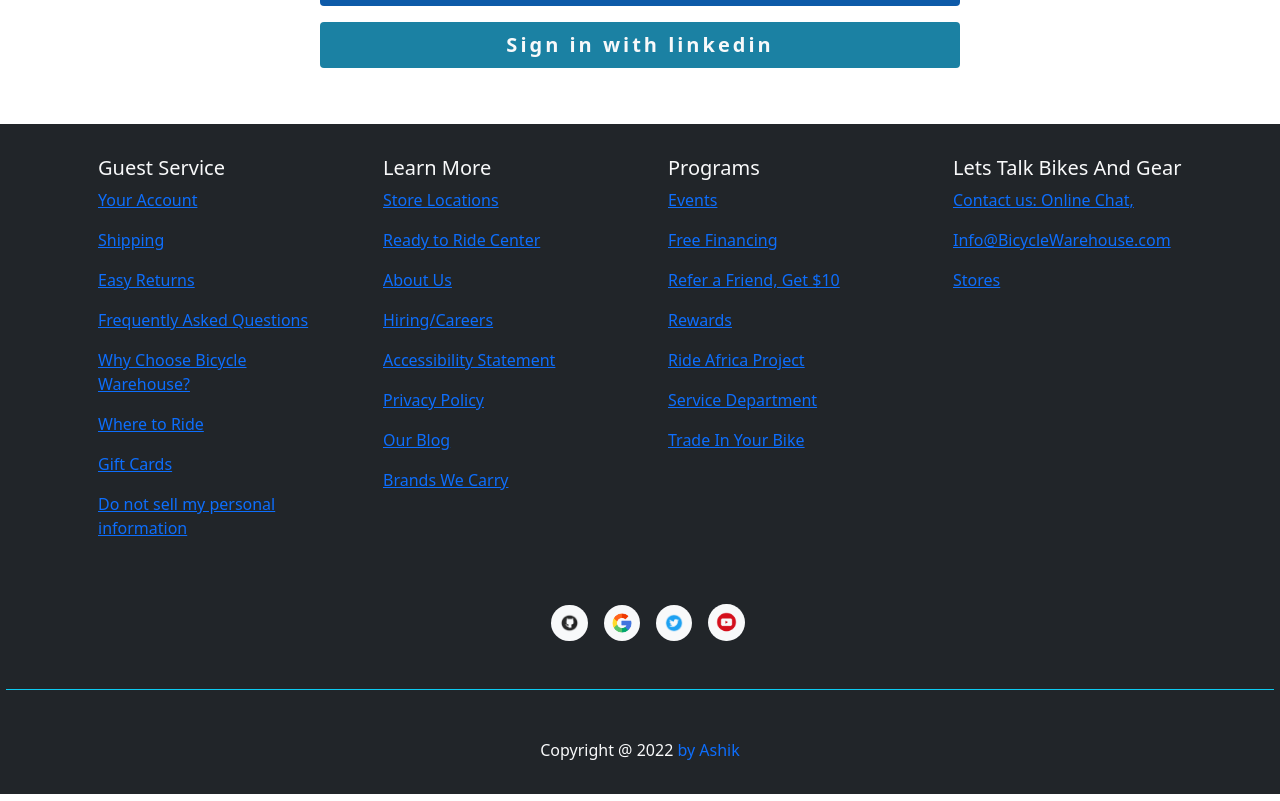
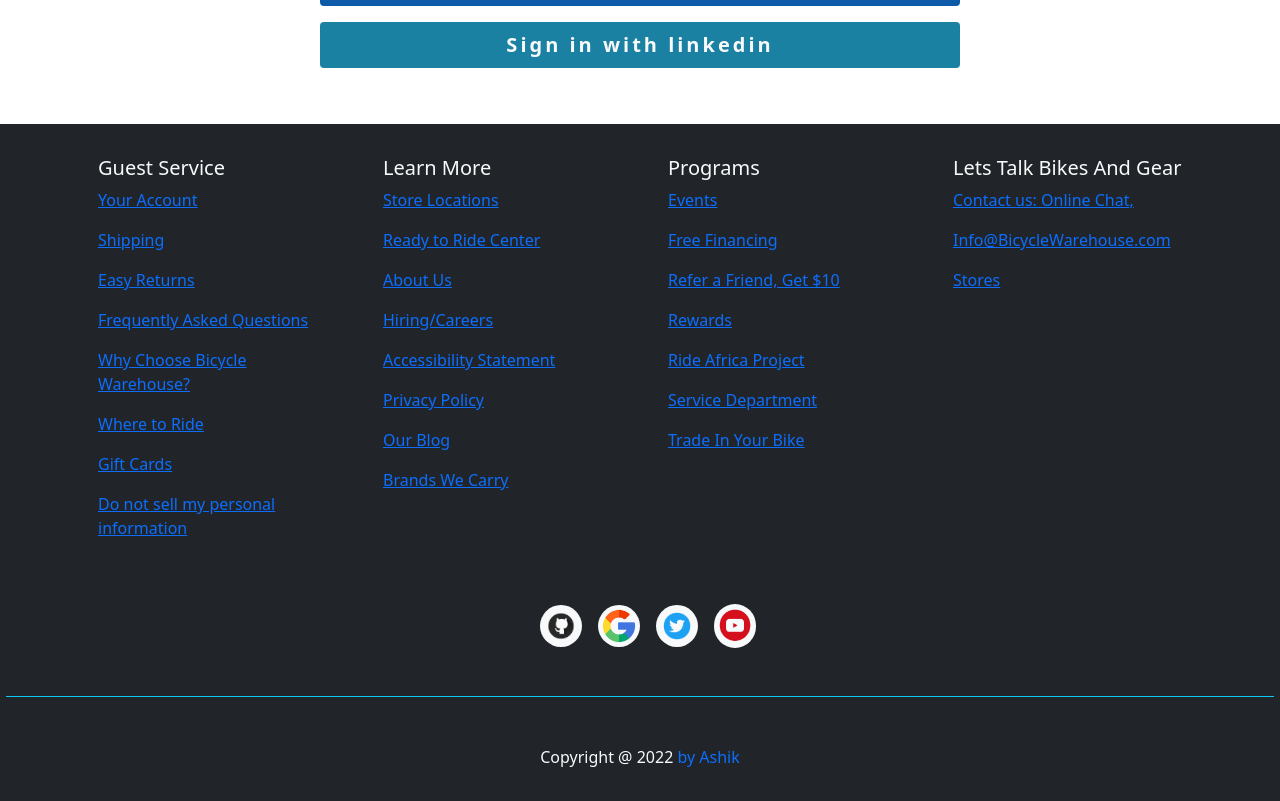
Before and after one commit to Ashik-Sarker/Bikers-WareHouse-Client, a React (Create React App) app: page /login in a window 1280 px wide. Shown: the part 693-1494 px from the top of the page. Built offline with nearby package versions, Linux system fonts and the light colour scheme; no server answers.

Commit message:
Readme file update

```diff
--- a/src/pages/Authentication/Login/Login.js
+++ b/src/pages/Authentication/Login/Login.js
@@ -13,6 +13,7 @@ const Login = () => {
     const navigate = useNavigate();
     const location = useLocation();
     const from = location.state?.from?.pathname || "/";
+    let err;
 
     //login with react firebase hooks
     const [
@@ -26,9 +27,9 @@ const Login = () => {
     const [sendPasswordResetEmail] = useSendPasswordResetEmail(auth);
 
 
-    if (loading) {
-        return <Loading></Loading>
-    }
+    // if (loading) {
+    //     return <Loading></Loading>
+    // }
     if (user) {
         navigate(from, { replace: true });
     }
@@ -44,7 +45,12 @@ const Login = () => {
     const resetPassword = async() => {
         const email = emailRef?.current?.value;
         await sendPasswordResetEmail(email);
-        alert('send email');
+        if (email) {
+            alert('send email');
+        }
+        else {
+            alert('Please add email first');
+        }
     }
 
     return (
@@ -58,8 +64,10 @@ const Login = () => {
                     <input ref={passRef} style={{border:"1px solid #737373"}} type="password" name='password' placeholder='Password' className="form-control py-2" id="exampleInputPassword1" required/>
                 </div>
 
-                {/* <p className='text-primary'>Reset your password?</p> */}
                 <p className='text-danger'>{error?.message}</p>
+                {
+                    loading && <p className='text-danger'>Loading...</p>
+                }
                 <button type="submit" className="btn btn-primary my-3 py-2 px-5">Login</button>
 
 
--- a/src/pages/Common/Footer/Footer.js
+++ b/src/pages/Common/Footer/Footer.js
@@ -69,10 +69,10 @@ const Footer = () => {
                     </div>
                 </div>
                 < div className = 'd-flex w-25 mx-auto justify-content-center align-items-center mt-5' >
-                    <img style={{width:"13%"}} className="ms-3 bg-light rounded-circle p-2" src={github} alt="" srcset="" />
-                    <img style={{width:"13%"}} className="ms-3 bg-light rounded-circle p-2" src={google} alt="" srcset="" />
-                    <img style={{width:"13%"}} className="ms-3 bg-light rounded-circle p-2" src={twitter} alt="" srcset="" />
-                    <img style={{width:"13%"}} className="ms-3 bg-light rounded-circle p-2" src={youtube} alt="" srcset="" />
+                    <img style={{width:"15%"}} className="ms-3 bg-light rounded-circle p-1" src={github} alt="" srcset="" />
+                    <img style={{width:"15%"}} className="ms-3 bg-light rounded-circle p-1" src={google} alt="" srcset="" />
+                    <img style={{width:"15%"}} className="ms-3 bg-light rounded-circle p-1" src={twitter} alt="" srcset="" />
+                    <img style={{width:"15%"}} className="ms-3 bg-light rounded-circle p-1" src={youtube} alt="" srcset="" />
                 </div>
             </div>
             <Border></Border>
```
Also changed, not shown: firebase.json (added), 2 other files (tests, documents, lock files or other folders).
